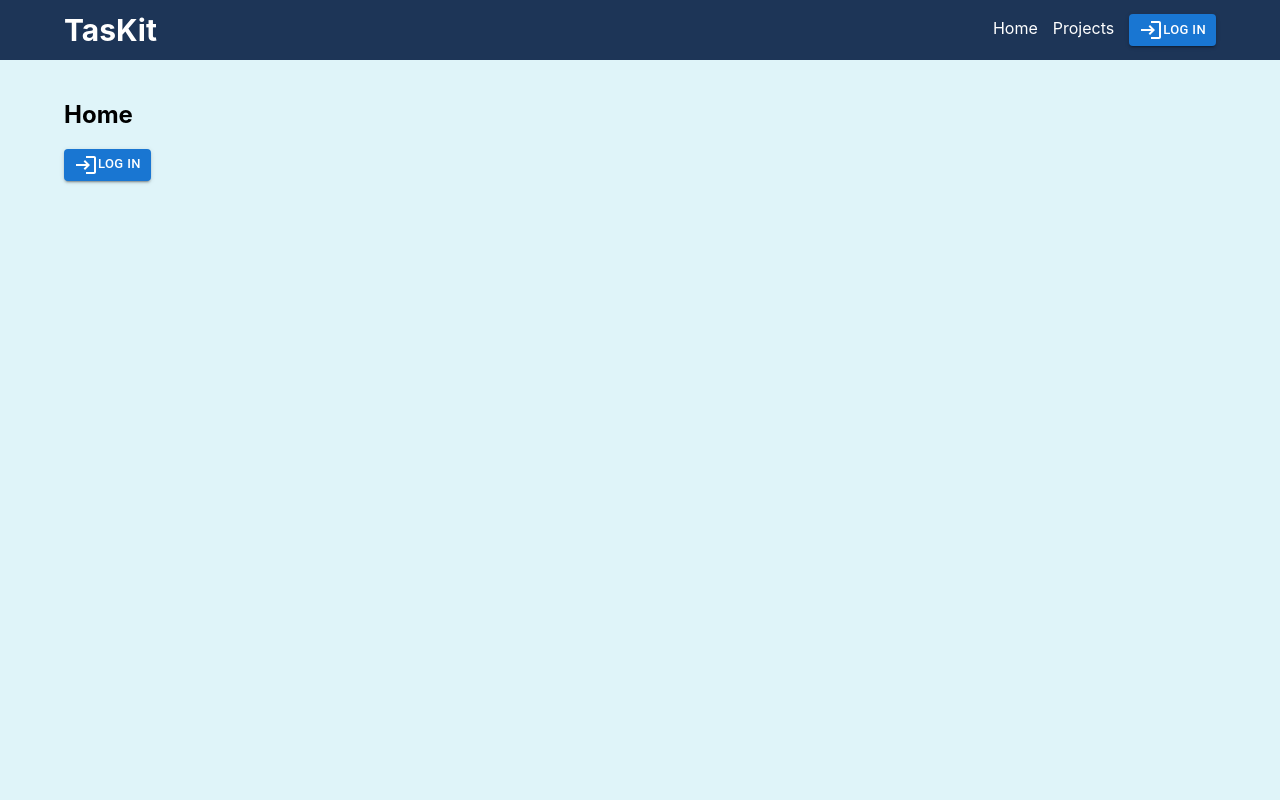
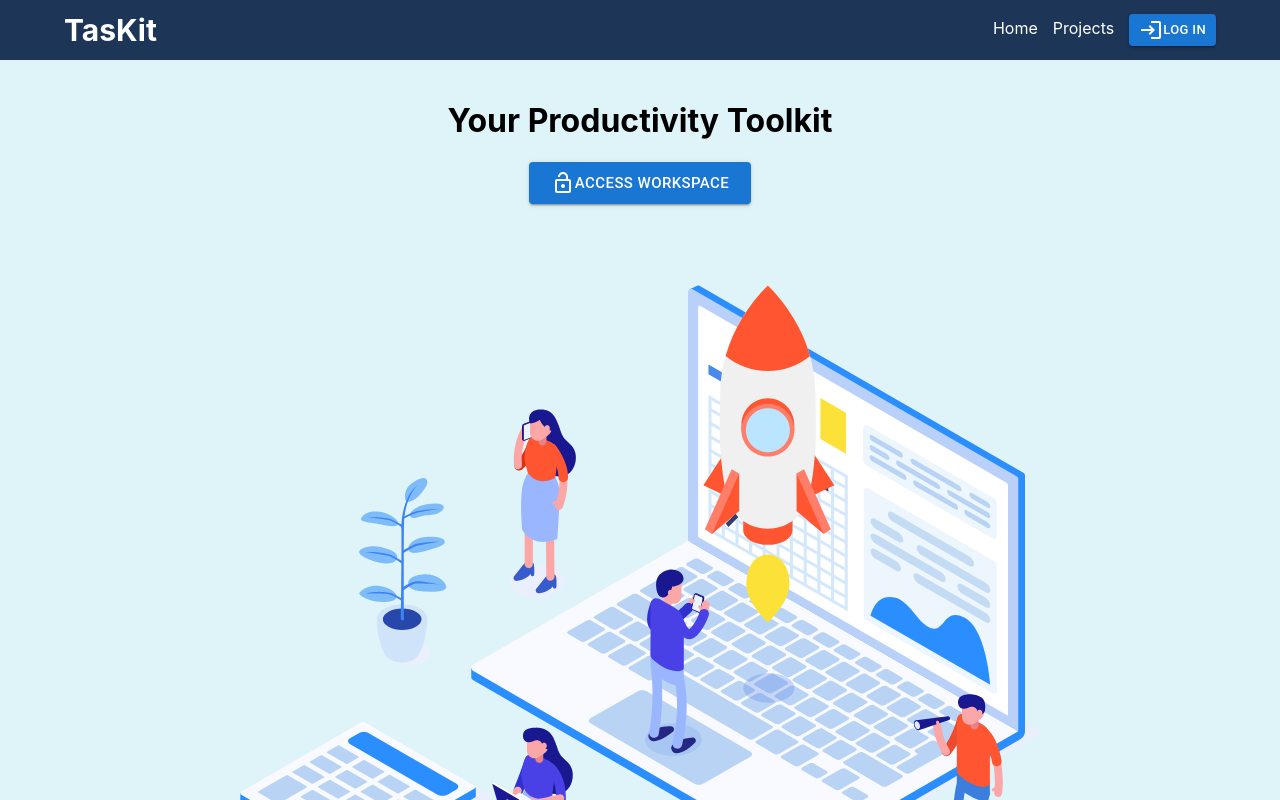
Before and after one commit to fabrizio-t/taskit, a React (Create React App) app in the folder Client/: page / in a window 1280 px wide. Shown: the top 800 px of the page. Built offline with nearby package versions, Linux system fonts and the light colour scheme.

Commit message:
Feat: homepage

```diff
--- a/Client/src/App.css
+++ b/Client/src/App.css
@@ -188,7 +188,8 @@ body {
 }
 
 .neutral {
-  border: 1px solid lightgray;
+  border: 1px solid #e2e2e2;
+  /* lightgray #dfeefb*/
   padding: 0px !important;
 }
 
@@ -208,7 +209,8 @@ body {
 }
 
 .neutral .tasknum {
-  background-color: lightgray;
+  background-color: #e2e2e2;
+  /*  lightgray; #dfeefb*/
   border-radius: 3px 0px 0px 3px;
 }
 
--- /dev/null
+++ b/Client/src/auth0/Access.js
@@ -0,0 +1,26 @@
+import { useAuth0 } from "@auth0/auth0-react";
+import React from "react";
+import Button from '@mui/material/Button';
+import LoginIcon from '@mui/icons-material/Login';
+import HomeRepairServiceIcon from '@mui/icons-material/HomeRepairService';
+import LockIcon from '@mui/icons-material/Lock';
+import LockOpenIcon from '@mui/icons-material/LockOpen';
+
+export const Access = () => {
+  const { loginWithRedirect } = useAuth0();
+
+  const handleLogin = async () => {
+    await loginWithRedirect({
+      prompt: "login",
+      appState: {
+        returnTo: "/projects",
+      },
+    });
+  };
+
+  return (
+    <Button color="primary" size="large" variant="contained" onClick={handleLogin}>
+      <LockOpenIcon /> Access workspace
+    </Button>
+  );
+};
--- a/Client/src/components/Todos.js
+++ b/Client/src/components/Todos.js
@@ -2,6 +2,8 @@ import { useSelector } from 'react-redux';
 import { useDispatch } from 'react-redux';
 import { useEffect, useState } from 'react';
 import { apiSend } from '../utils/services.js'
+import RemoveCircleIcon from '@mui/icons-material/RemoveCircle';
+import RemoveCircleOutlineIcon from '@mui/icons-material/RemoveCircleOutline';
 
 
 function Todos({ todos, taskId, editTodo }) {
@@ -9,43 +11,12 @@ function Todos({ todos, taskId, editTodo }) {
     //Dialog Window
     const [open, setOpen] = useState(true);
 
-    /*     const editTodo = async (_id, id, todos) => {
-
-            let data = await apiSend('/projects/' + _id + '/task/' + id, 'PUT', token, { todos });
-            //refresh data
-            const res = await apiSend('/projects/' + _id, 'GET', token);
-            dispatch({ type: 'Tsk_update', data: res.data });
-
-            toggleDialog();
-        }; */
-
     const toggleDialog = () => {
         setOpen(!open);
     };
 
     return (
         <>
-            {/* <Dialog
-                open={open}
-                onClose={toggleDialog}
-                aria-labelledby="alert-dialog-title"
-                aria-describedby="alert-dialog-description"
-            >
-                <DialogTitle id="alert-dialog-title">
-                    {"Task:"}
-                </DialogTitle>
-                <DialogContent>
-                    <DialogContentText id="alert-dialog-description">
-                    </DialogContentText>
-                    Hello
-                </DialogContent>
-                <DialogActions>
-                    <Button onClick={toggleDialog}>Cancel</Button>
-                    <Button onClick={editTodo} autoFocus>
-                        Save
-                    </Button>
-                </DialogActions>
-            </Dialog> */}
             {todos.map((t, i) => <Todo todo={t} key={i} index={i} taskId={taskId} editTodo={editTodo} />)}
         </>
     );
@@ -111,7 +82,8 @@ function Todo({ todo, taskId, index, editTodo }) {
                         </div>
                     </div>
                 </div>
-                <div className={'delete'} onClick={() => { deleteTodo() }}></div>
+                <div onClick={() => { deleteTodo() }}><RemoveCircleOutlineIcon /></div>
+                {/* className={'delete'} */}
             </div>
         </>
     );
--- a/Client/src/pages/Home.js
+++ b/Client/src/pages/Home.js
@@ -1,9 +1,13 @@
-import { LoginButton } from "../auth0/login-button.js";
+import { Access } from "../auth0/Access.js";
+import Img from "../imgs/home.png";
 function Home() {
     return (
         <>
-            <h2>Home</h2>
-            <LoginButton />
+            <center>
+                <h1>Your Productivity Toolkit</h1>
+                <div><Access /></div>
+                <img src={Img}></img>
+            </center>
         </>
     );
 }
```
Also changed, not shown: Client/src/imgs/home.png (added), 1 other file (tests, documents, lock files or other folders).
